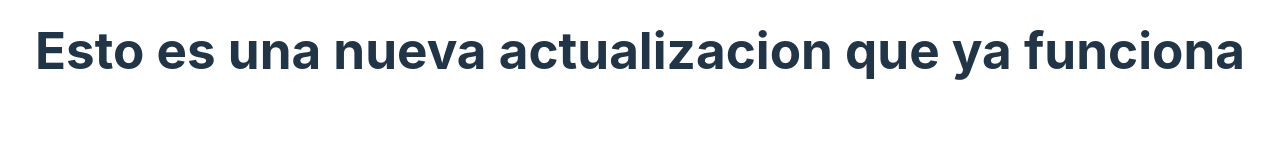
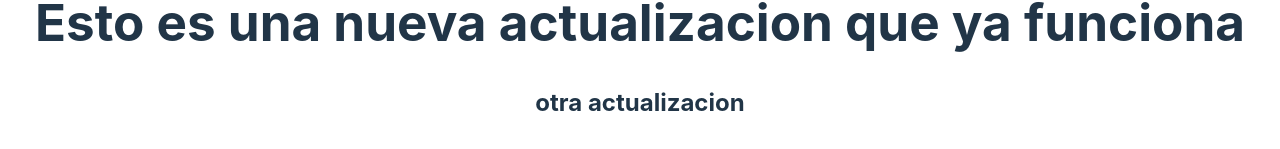
Before and after one commit to AndresBrav/ProbandoWeb, a React (Vite) app: page /#/hola in a window 1280 px wide. Shown: the part 505-654 px from the top of the page. Built offline with nearby package versions, Linux system fonts and the light colour scheme.

Commit message:
experimento1

```diff
--- a/src/Hola.jsx
+++ b/src/Hola.jsx
@@ -15,6 +15,7 @@ const Hola = () => {
                 style={{ width: '300px', height: 'auto' }} // Opcional: estilo para el tamaño
             />
             <h1>Esto es una nueva actualizacion que ya funciona</h1>
+            <h2>otra actualizacion</h2>
         </>
 
     )
```
